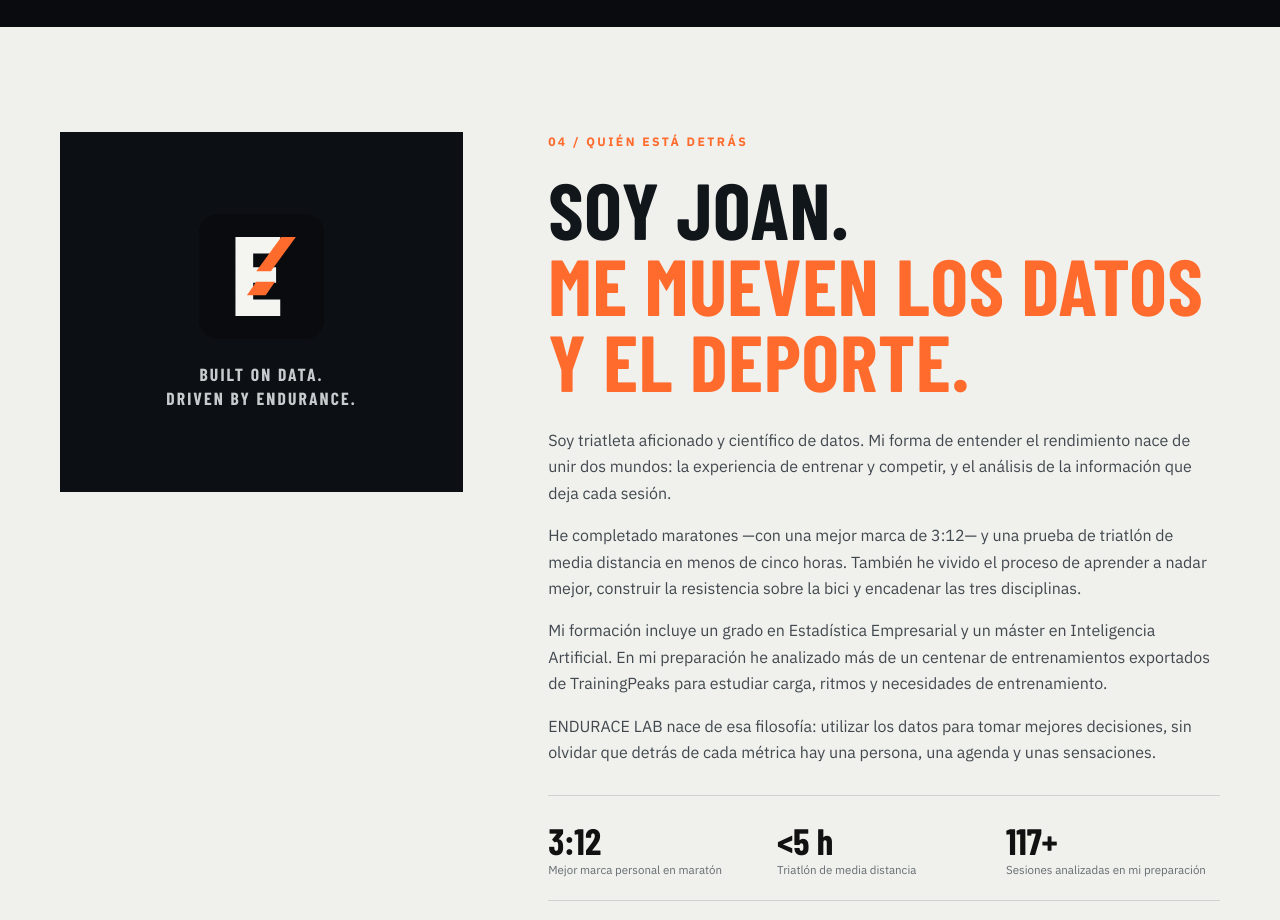
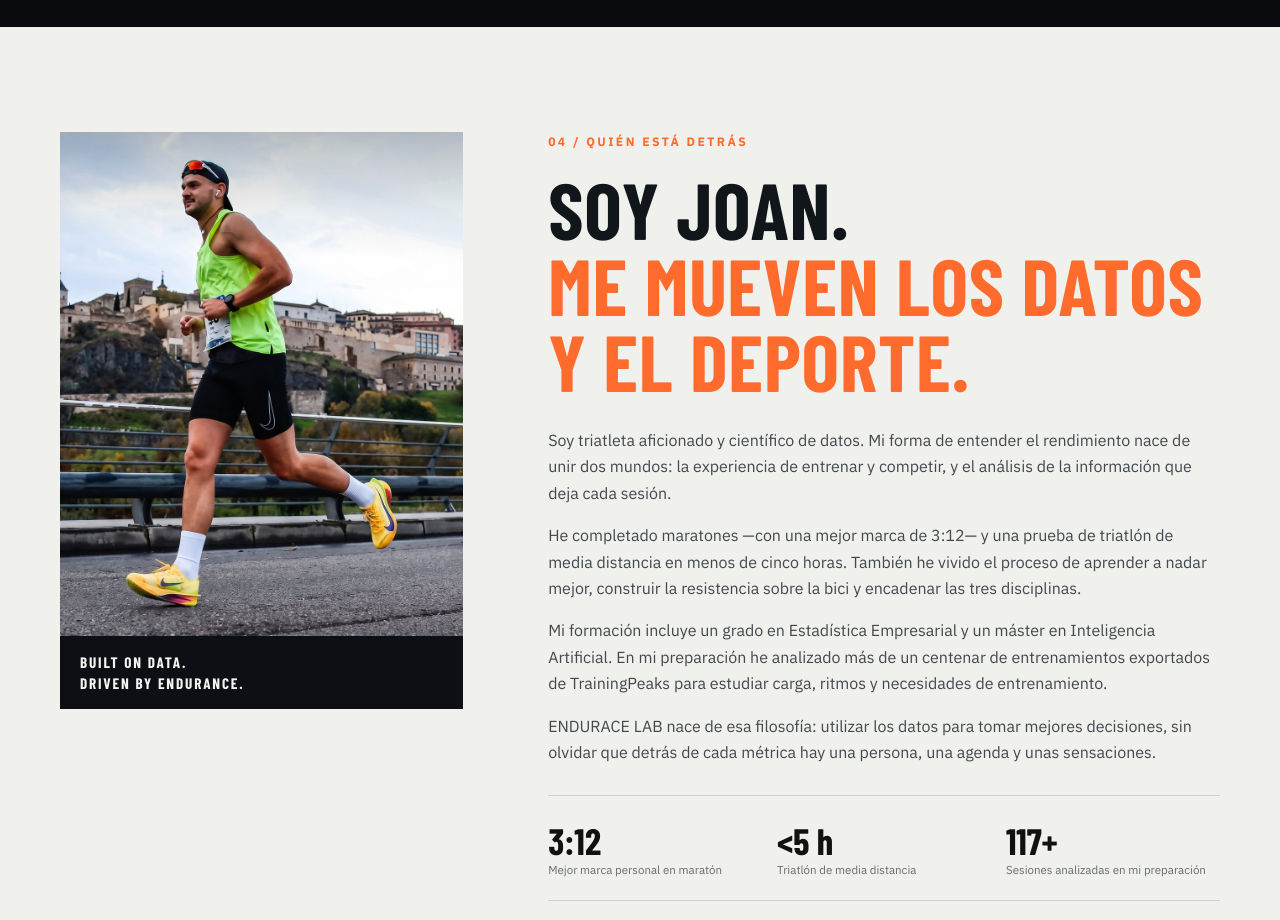
Before and after one commit to Espaseta35/ENDURACE_LAB, a plain HTML site: page index.html in a window 1280 px wide. Shown: the part 4660-5580 px from the top of the page. Drawn offline with nearby package versions, Linux system fonts and the light colour scheme; a web font is replaced by a local one.

Commit message:
Add files via upload

```diff
--- a/index.html
+++ b/index.html
@@ -17,6 +17,11 @@
     .method-icon{font-size:1.05rem;line-height:1;margin:0}
     .method-card h3{margin:52px 0 13px}
     @media(max-width:650px){.method-card h3{margin:28px 0 10px}}
+    /* Foto de "Quién está detrás" */
+    .about-photo{margin:0;position:relative;background:#0c1014}
+    .about-photo img{display:block;width:100%;height:auto;aspect-ratio:4/5;object-fit:cover}
+    .about-photo figcaption{padding:16px 20px;background:#0c1014;font:700 .95rem/1.35 var(--font-head);letter-spacing:.12em;color:#f4f4f1}
+    @media(min-width:901px){.about-photo{position:sticky;top:96px}}
   </style>
 </head>
 <body>
@@ -137,7 +142,7 @@
 
     <section class="section section-light" id="sobre-mi">
       <div class="container about-grid">
-        <div class="about-mark"><img src="logo.svg" alt="Símbolo de Endurace Lab"><span>BUILT ON DATA.<br>DRIVEN BY ENDURANCE.</span></div>
+        <figure class="about-photo"><img src="sobre-mi.jpg" alt="Joan corriendo por un puente con Toledo al fondo" width="960" height="1200" loading="lazy"><figcaption>BUILT ON DATA.<br>DRIVEN BY ENDURANCE.</figcaption></figure>
         <div class="about-copy">
           <p class="eyebrow">04 / QUIÉN ESTÁ DETRÁS</p>
           <h2>SOY JOAN.<br><span class="orange">ME MUEVEN LOS DATOS Y EL DEPORTE.</span></h2>
```
Also changed, not shown: sobre-mi.jpg (added).
